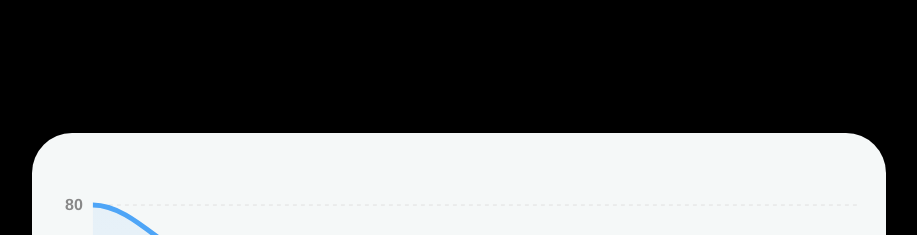
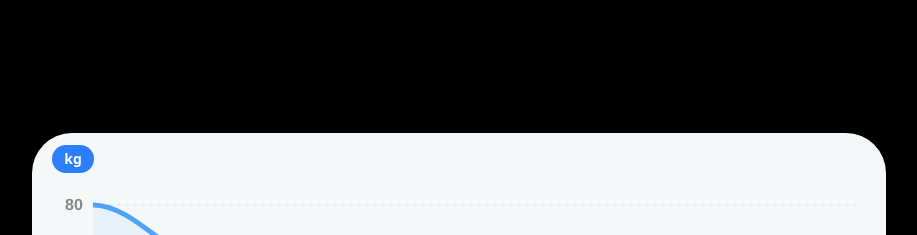
Before and after one commit to Taimoor725/weight-linechart, a Next.js app: page / in a window 1280 px wide. Shown: the top 235 px of the page, without its empty margins (181-1098 px from the left). Built offline with nearby package versions, Linux system fonts and the light colour scheme.

Commit message:
y-lable added

```diff
--- a/components/WeightChart.js
+++ b/components/WeightChart.js
@@ -120,8 +120,10 @@ export default function WeightChart() {
         <div className="bg-[#f5f8f8] p-4 rounded-[40px] w-2/3 h-2/3 flex justify-center items-center mx-auto relative shadow-sm">
             <Chart options={options} series={series} type="area" height={"90%"} className="w-full" />
 
-
-            <div style={{borderColor:""}} className="absolute right-4 bottom-[3.5rem] bg-blue-500 text-white px-4 py-1 rounded-full font-bold text-sm">
+            <div className="absolute top-3 left-5 bg-blue-500 text-white px-3 py-1 rounded-full font-bold text-sm">
+                kg
+            </div>
+            <div style={{ borderColor: "" }} className="absolute right-4 bottom-[3.5rem] bg-blue-500 text-white px-4 py-1 rounded-full font-bold text-sm">
                 Woche
             </div>
         </div>
```
